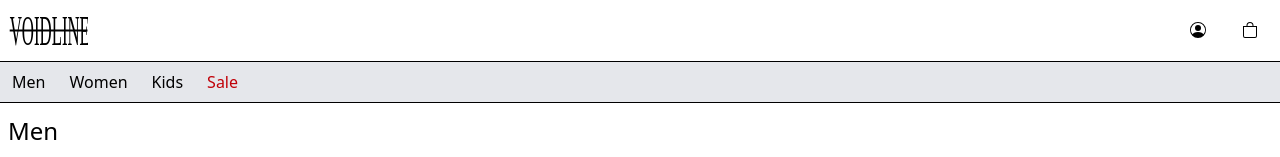
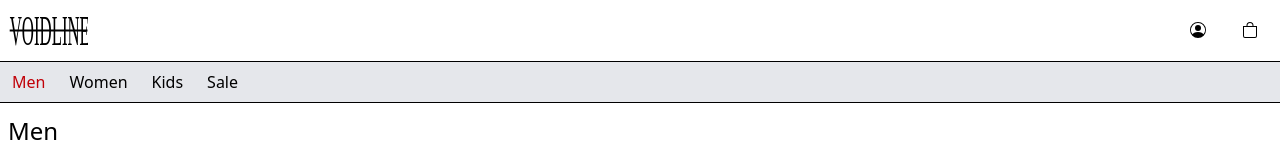
Before and after one commit to shrekndonkee/2620-product, a website: page index.html in a window 1280 px wide. Shown: the top 157 px of the page. Drawn offline with nearby package versions, Linux system fonts and the light colour scheme.

Commit message:
fixed wayfinding

```diff
--- a/index.html
+++ b/index.html
@@ -20,7 +20,7 @@
     <nav class="bg-gray-200">
 <ul class="flex flex-col sm:flex-row sm:border-b">
 <li class="border-b border-black-300 sm:border-b-0">
-<a href="" class="block py-2 px-3 hover:bg-white">Men</a>
+<a href="" class="block py-2 px-3 hover:bg-white text-red-700">Men</a>
 </li>
 
 <li class="border-b border-black-300 sm:border-b-0">
@@ -32,7 +32,7 @@
 </li>
 
 <li class="border-b border-black-300 sm:border-b-0">
-<a href="" class="block py-2 px-3 hover:bg-white text-red-700">Sale</a>
+<a href="" class="block py-2 px-3 hover:bg-white">Sale</a>
 </li>
 </ul>
     </nav>
```
